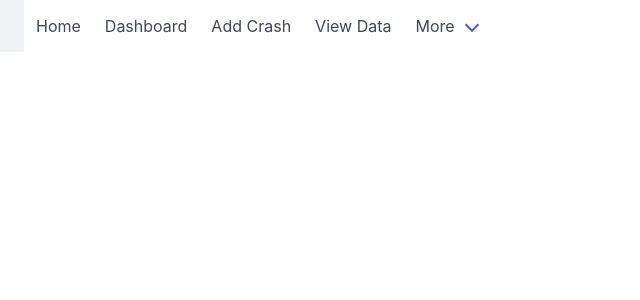
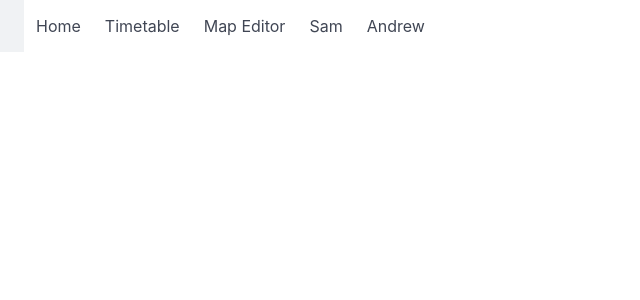
Before and after one commit to silvernio/map, a PHP site: page /header.php in a window 1280 px wide. Shown: the top 300 px of the page, without its empty margins (0-640 px from the left). Run offline with PHP 8.4, Linux system fonts and the light colour scheme.

Commit message:
better header

```diff
--- a/api.php
+++ b/api.php
@@ -22,7 +22,7 @@
 
     else if ($request == 'lessons' && isset($data['student_id'])) {
         $student_id = $data['student_id'];
-        $sql = "SELECT * FROM enrolments INNER JOIN lessons ON enrolments.lesson_id = lessons.lesson_id INNER JOIN teachers ON lessons.teacher_id = teachers.teacher_id WHERE enrolments.student_id = " . $student_id;
+        $sql = "SELECT * FROM enrolments INNER JOIN lessons ON enrolments.lesson_id = lessons.lesson_id INNER JOIN teachers ON lessons.teacher_id = teachers.teacher_id INNER JOIN classrooms ON lessons.classroom_id = classrooms.classroom_id WHERE enrolments.student_id = " . $student_id;
     }
 
     else {
--- a/header.php
+++ b/header.php
@@ -31,31 +31,22 @@ https://cdn.jsdelivr.net/npm/chart.js@4.5.1/dist/chart.umd.min.js
 
   <div id="navbarBasicExample" class="navbar-menu">
     <div class="navbar-start">
-      <a href="home.php" class="navbar-item">
+      <a href="/index.php" class="navbar-item">
         Home
       </a>
 
-      <a href="dashboard.php" class="navbar-item">
-        Dashboard
+      <a href="/henry/" class="navbar-item">
+        Timetable
       </a>
-      <a href="add_crash.php" class="navbar-item">
-        Add Crash
+      <a href="/silver/" class="navbar-item">
+        Map Editor
       </a>
-      <a href="view_data.php" class="navbar-item">
-        View Data
+      <a href="/sam/" class="navbar-item">
+        Sam
       </a>
-      <div class="navbar-item has-dropdown is-hoverable">
-        <a class="navbar-link">
-          More
-        </a>
-
-        <div class="navbar-dropdown">
-          <a href="import.php" class="navbar-item">
-            Import CSV
-          </a>
-
-        </div>
-      </div>
+      <a href="/rivergem/" class="navbar-item">
+        Andrew
+      </a>
     </div>
 
     <div class="navbar-end">
@@ -69,8 +60,3 @@ https://cdn.jsdelivr.net/npm/chart.js@4.5.1/dist/chart.umd.min.js
     </div>
   </div>
 </nav>
-</body>
-</html>
-
-</body>
-</html>
```
Also changed, not shown: index.php (renamed from index.html, +2 -7 lines).
